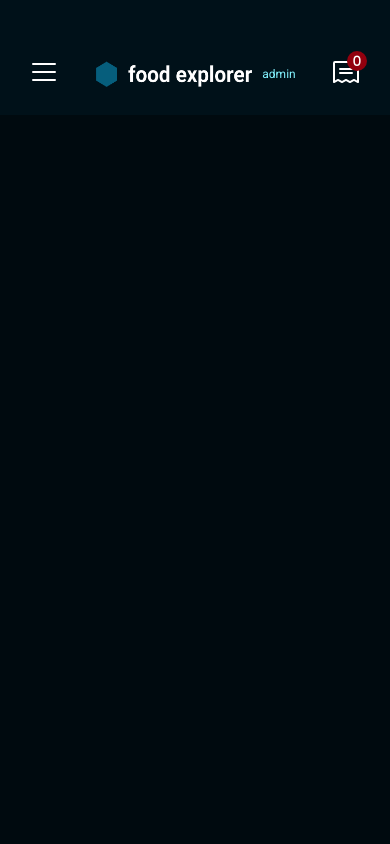
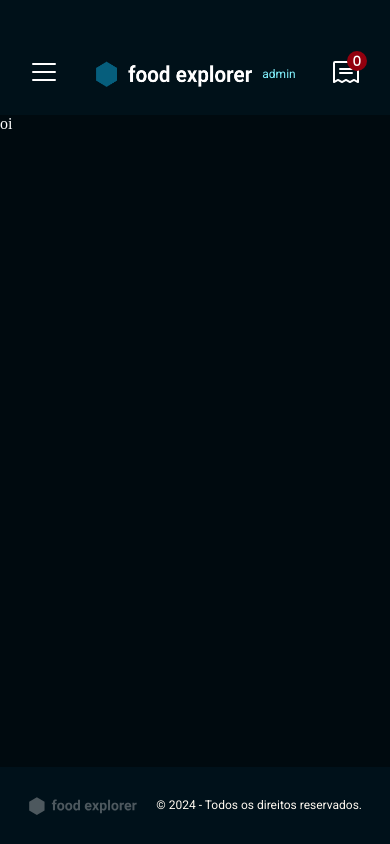
Before and after one commit to vctrhugoop/food-explorer-front-end, a React (Vite) app: page / in a window 390 px wide. Built offline with nearby package versions, Linux system fonts and the light colour scheme.

Commit message:
✨ feat: add footer mobile and desktop

```diff
--- a/src/components/Footer/index.jsx
+++ b/src/components/Footer/index.jsx
@@ -1,5 +1,13 @@
-import { FooterContainer } from './styles';
+import LogoFooter from '../../assets/logo-footer.svg';
+import { FooterContainer, FooterContent } from './styles';
 
 export function Footer() {
-  return <FooterContainer />;
+  return (
+    <FooterContainer>
+      <FooterContent>
+        <img src={LogoFooter} />
+        <span>© 2024 - Todos os direitos reservados.</span>
+      </FooterContent>
+    </FooterContainer>
+  );
 }
--- a/src/components/Footer/styles.js
+++ b/src/components/Footer/styles.js
@@ -1,3 +1,44 @@
 import styled from 'styled-components';
 
-export const FooterContainer = styled.footer``;
+export const FooterContainer = styled.footer`
+  width: 100%;
+  height: 7.7rem;
+  background-color: ${({ theme }) => theme.COLORS.DARK['600']};
+
+  display: flex;
+  align-items: center;
+`;
+
+export const FooterContent = styled.div`
+  max-width: 136.8rem;
+  width: 100%;
+
+  margin: 0 auto;
+  padding: 0 2.8rem;
+
+  display: flex;
+  align-items: center;
+  justify-content: space-between;
+
+  img {
+    width: 11rem;
+    height: 2rem;
+  }
+
+  span {
+    ${({ theme }) => theme.FONTS.ROBOTO['50-regular']}
+
+    color: ${({ theme }) => theme.COLORS.LIGHT['200']}
+  }
+
+  @media screen and (min-width: 768px) {
+    img {
+      width: 18.6rem;
+      height: 3rem;
+    }
+
+    span {
+      ${({ theme }) => theme.FONTS.ROBOTO['100-regular']}
+    }
+  }
+`;
--- /dev/null
+++ b/src/pages/Home/index.jsx
@@ -0,0 +1,13 @@
+import { Footer } from '../../components/Footer';
+import { Header } from '../../components/Header';
+import { HomeContainer } from './styles';
+
+export function Home() {
+  return (
+    <HomeContainer>
+      <Header />
+      <div>oi</div>
+      <Footer />
+    </HomeContainer>
+  );
+}
--- /dev/null
+++ b/src/pages/Home/styles.js
@@ -0,0 +1,9 @@
+import styled from 'styled-components';
+
+export const HomeContainer = styled.div`
+  height: 100vh;
+
+  display: grid;
+
+  grid-template-rows: max-content 1fr max-content;
+`;
--- a/src/routes/app.routes.jsx
+++ b/src/routes/app.routes.jsx
@@ -1,5 +1,10 @@
-import { Header } from '../components/Header';
+import { Route, Routes } from 'react-router-dom';
+import { Home } from '../pages/Home';
 
 export function AppRoutes() {
-  return <Header>oi</Header>;
+  return (
+    <Routes>
+      <Route path='/' element={<Home />} />
+    </Routes>
+  );
 }
```
Also changed, not shown: src/assets/logo-footer.svg (added).
